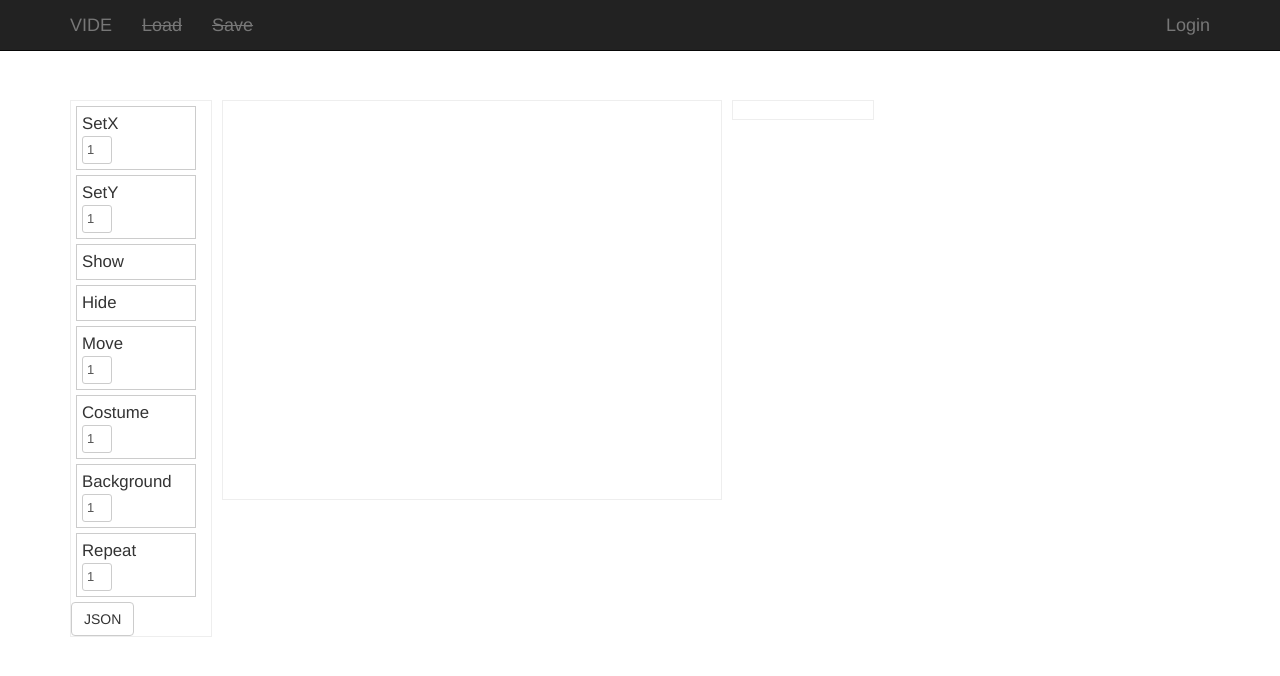
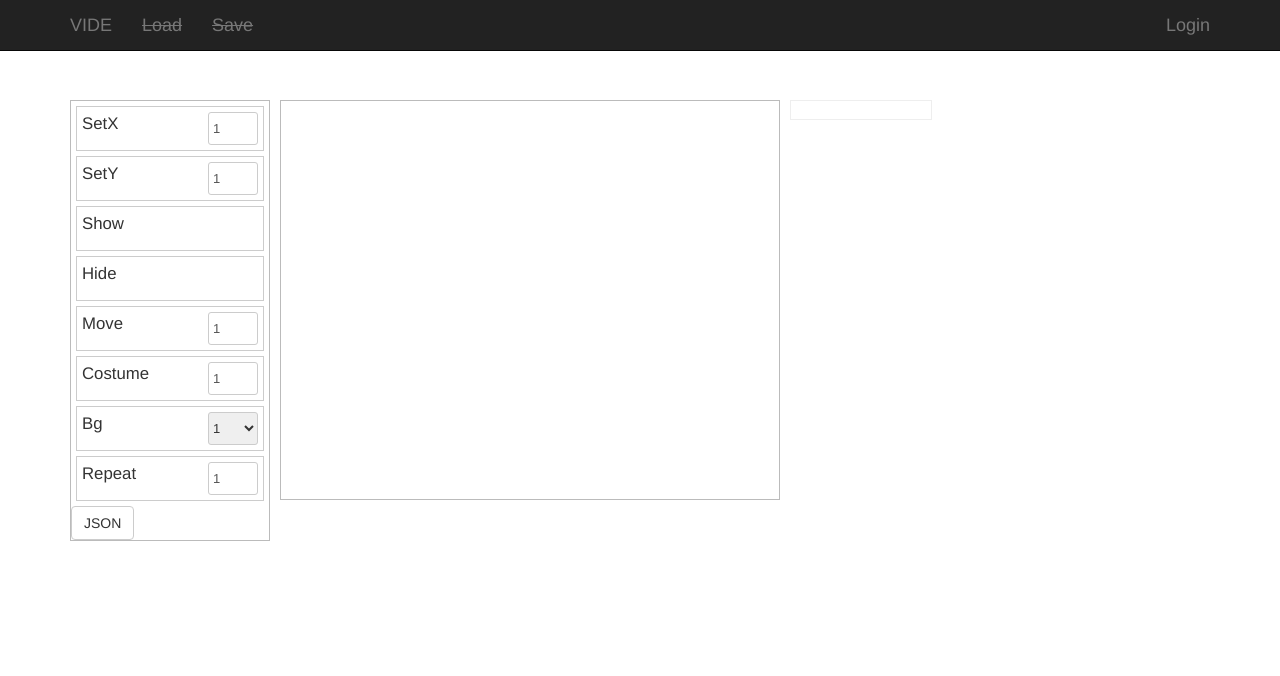
Before and after one commit to franklingu/Visual-IDE, a Python web app: template Visual-IDE/templates/index.html in a window 1280 px wide. Shown: the top 676 px of the page. Run offline with Jinja, Linux system fonts and the light colour scheme; the template is opened without the code that fills it, so the values that code supplies are empty.

Commit message:
changed css to improve visual appeal

```diff
--- a/Visual-IDE/css/app.css
+++ b/Visual-IDE/css/app.css
@@ -7,8 +7,8 @@
 }
 
 #sortable1, #sortable2 {
-  border: 1px solid #eee;
-  width: 142px;
+  border: 1px solid #bbb;
+  width: 200px;
   min-height: 20px;
   list-style-type: none;
   margin: 0;
@@ -22,15 +22,21 @@
   width: 500px;
 }
 
-#sortable1 li, #sortable2 li {
+#sortable1 > .place-holder {
+  display: none;
+}
+
+.title {
+  display: inline;
+}
+
+.command-container {
+  border: thin #ccc solid;
+  cursor: move;
+  font-size: 1.2em;
+  height: 45px;
   margin: 0 5px 5px 5px;
   padding: 5px;
-  font-size: 1.2em;
-  width: 120px;
-}
-
-#sortable1 > .place-holder {
-  display: none;
 }
 
 .remove-command {
@@ -45,7 +51,7 @@
   }
 
 .feedback-area{
-   border: 1px solid #eee;
+  border: 1px solid #eee;
   width: 142px;
   min-height: 20px;
   list-style-type: none;
@@ -56,6 +62,10 @@
 }
 
 .param{
-  width: 30px;
-  display: inline;
+  float: right;
+  font-size: 13px;
+  height: 33px;
+  width: 50px;
+  border: thin #ccc solid;
+  border-radius: 3px;
 }
--- a/Visual-IDE/templates/index.html
+++ b/Visual-IDE/templates/index.html
@@ -75,47 +75,50 @@
 
   <div class="container" id="mainContent">
     <ul id="sortable1" class="connected-sortable1">
-      <li class="ui-state-default">
+      <li class="command-container">
         <div class="command">
           <div class="title">SetX</div>
           <input type="text" class="param" name="value" value="1">
         </div>
       </li>
-      <li class="ui-state-default">
+      <li class="command-container">
         <div class="command">
           <div class="title">SetY</div>
           <input type="text" class="param" name="value" value="1">
         </div>
       </li>
-      <li class="ui-state-default">
+      <li class="command-container">
         <div class="command">
           <div class="title">Show</div>
         </div>
       </li>
-      <li class="ui-state-default">
+      <li class="command-container">
         <div class="command">
           <div class="title">Hide</div>
         </div>
       </li>
-      <li class="ui-state-default">
+      <li class="command-container">
         <div class="command">
           <div class="title">Move</div>
           <input type="text" class="param" name="amount" value="1">
         </div>
       </li>
-      <li class="ui-state-default">
+      <li class="command-container">
         <div class="command">
           <div class="title">Costume</div>
           <input type="text" class="param" name="id" value="1">
         </div>
       </li>
-      <li class="ui-state-default">
+      <li class="command-container">
         <div class="command">
-          <div class="title">Background</div>
-          <input type="text" class="param" name="id" value="1">
+          <div class="title">Bg</div>
+          <select type="text" class="param"name="id">
+            <option value="1">1</option>
+            <option value="2">2</option>
+          </select>
         </div>
       </li>
-      <li class="ui-state-default">
+      <li class="command-container">
         <div class="command">
           <div class="title">Repeat</div>
           <input type="text" class="param" name="iterations" value="1">
```
